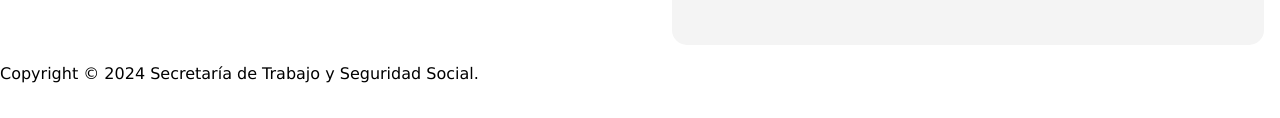
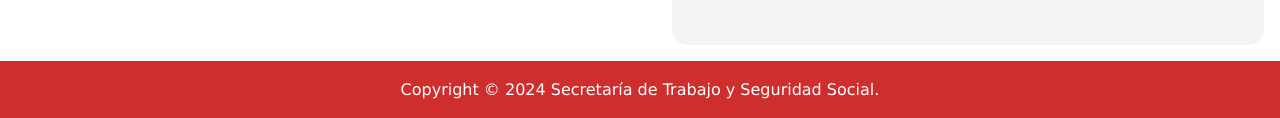
Before and after one commit to mvpclash/practica-html-css, a plain HTML site: page index.html in a window 1280 px wide. Shown: the part 915-1033 px from the top of the page. Before the commit the page ends 1001 px from the top, so only its background shows below. Drawn offline with Linux system fonts and the light colour scheme.

Commit message:
maquetado css footer

```diff
--- a/css/style.css
+++ b/css/style.css
@@ -80,3 +80,10 @@
     color: white;
     font-weight: bold;
  }
+
+ .footer {
+    background-color: #cf2e2e;
+    color: white;
+    text-align: center;
+    padding: 1rem;
+ }
```
